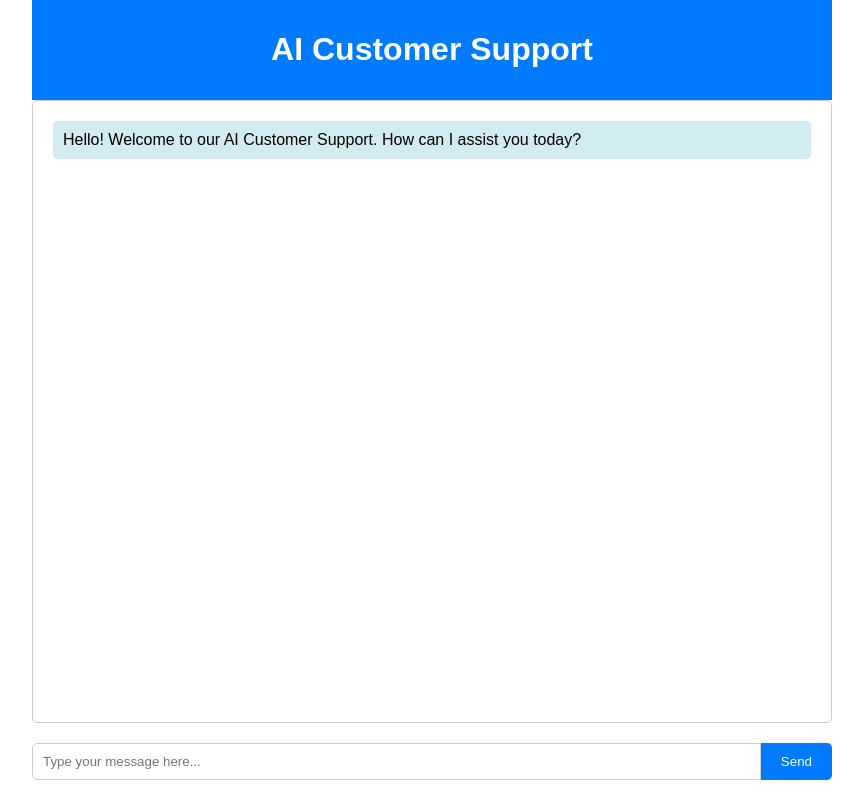
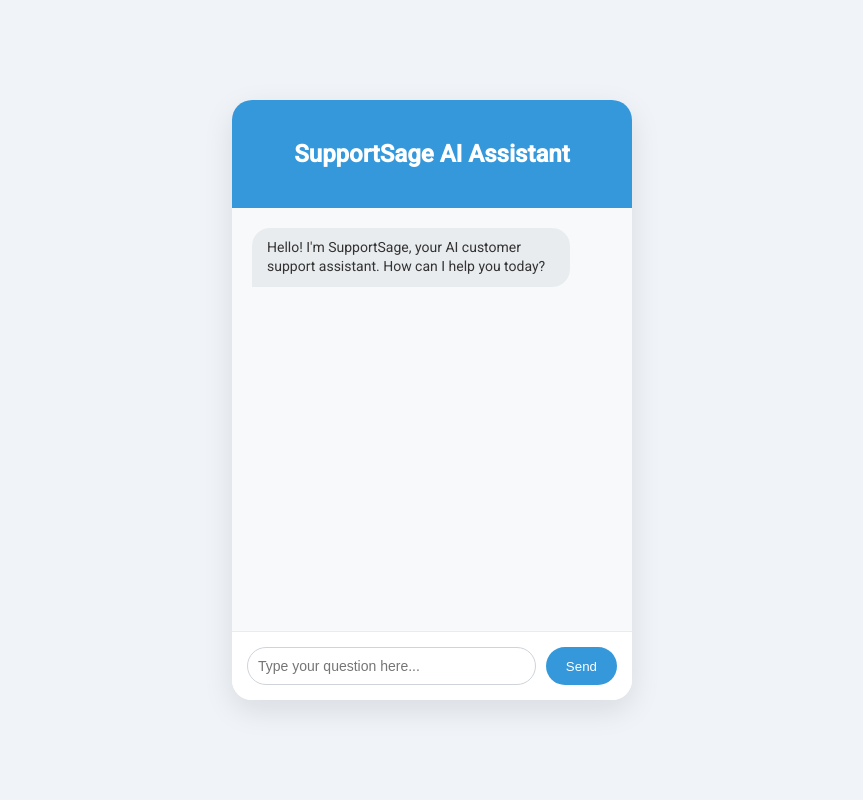
Before and after one commit to aadams2006/AI-customer-support, a plain HTML site: page index.html in a window 1280 px wide. Shown: the whole page, without its empty margins (208-1071 px from the left). Drawn offline with Linux system fonts and the light colour scheme.

Commit message:
Update index.html

```diff
--- a/index.html
+++ b/index.html
@@ -3,142 +3,181 @@
 <head>
     <meta charset="UTF-8">
     <meta name="viewport" content="width=device-width, initial-scale=1.0">
-    <title>AI Customer Support</title>
+    <title>SupportSage AI Assistant</title>
+    <link href="https://fonts.googleapis.com/css2?family=Roboto:wght@300;400;500&display=swap" rel="stylesheet">
     <style>
-        body, html {
-            font-family: Arial, sans-serif;
+        body {
+            font-family: 'Roboto', sans-serif;
+            background-color: #f0f4f8;
             margin: 0;
             padding: 0;
-            height: 100%;
+            display: flex;
+            justify-content: center;
+            align-items: center;
+            height: 100vh;
+            color: #333;
         }
-        .container {
+        .chat-container {
+            width: 400px;
+            height: 600px;
+            background-color: white;
+            border-radius: 20px;
+            box-shadow: 0 10px 30px rgba(0,0,0,0.1);
             display: flex;
             flex-direction: column;
-            height: 100%;
-            max-width: 800px;
-            margin: 0 auto;
+            overflow: hidden;
         }
-        header {
-            background-color: #007bff;
+        .chat-header {
+            background-color: #3498db;
             color: white;
-            padding: 10px 20px;
+            padding: 20px;
             text-align: center;
+            font-weight: 500;
         }
-        #chat-container {
+        .chat-messages {
             flex-grow: 1;
-            border: 1px solid #ccc;
-            border-radius: 5px;
             padding: 20px;
-            overflow-y: scroll;
-            margin-bottom: 20px;
+            overflow-y: auto;
+            background-color: #f8f9fa;
         }
-        .input-area {
+        .message {
+            margin-bottom: 15px;
+            padding: 10px 15px;
+            border-radius: 18px;
+            max-width: 80%;
+            line-height: 1.4;
+            position: relative;
+            font-size: 14px;
+        }
+        .user-message {
+            background-color: #3498db;
+            color: white;
+            align-self: flex-end;
+            margin-left: auto;
+            border-bottom-right-radius: 0;
+        }
+        .bot-message {
+            background-color: #e9ecef;
+            align-self: flex-start;
+            border-bottom-left-radius: 0;
+        }
+        .chat-input {
             display: flex;
-            margin-bottom: 20px;
+            padding: 15px;
+            background-color: white;
+            border-top: 1px solid #e9ecef;
         }
         #user-input {
             flex-grow: 1;
             padding: 10px;
-            border: 1px solid #ccc;
-            border-radius: 5px 0 0 5px;
+            border: 1px solid #ced4da;
+            border-radius: 20px;
+            font-size: 14px;
         }
-        #send-btn {
-            padding: 10px 20px;
-            background-color: #007bff;
+        #send-button {
+            background-color: #3498db;
             color: white;
             border: none;
-            border-radius: 0 5px 5px 0;
+            padding: 10px 20px;
+            margin-left: 10px;
+            border-radius: 20px;
             cursor: pointer;
+            font-weight: 500;
+            transition: background-color 0.3s;
         }
-        .message {
-            margin-bottom: 10px;
+        #send-button:hover {
+            background-color: #2980b9;
+        }
+        .typing-indicator {
             padding: 10px;
-            border-radius: 5px;
-        }
-        .user-message {
             background-color: #e9ecef;
-            text-align: right;
-        }
-        .ai-message {
-            background-color: #d1ecf1;
+            border-radius: 18px;
+            margin-bottom: 15px;
+            display: none;
+            font-size: 14px;
+            align-self: flex-start;
         }
     </style>
 </head>
 <body>
-    <div class="container">
-        <header>
-            <h1>AI Customer Support</h1>
-        </header>
-        <div id="chat-container"></div>
-        <div class="input-area">
-            <input type="text" id="user-input" placeholder="Type your message here...">
-            <button id="send-btn">Send</button>
+    <div class="chat-container">
+        <div class="chat-header">
+            <h2>SupportSage AI Assistant</h2>
+        </div>
+        <div class="chat-messages" id="chat-messages">
+            <div class="message bot-message">Hello! I'm SupportSage, your AI customer support assistant. How can I help you today?</div>
+        </div>
+        <div class="typing-indicator" id="typing-indicator">SupportSage is thinking...</div>
+        <div class="chat-input">
+            <input type="text" id="user-input" placeholder="Type your question here...">
+            <button id="send-button">Send</button>
         </div>
     </div>
 
     <script>
-        const chatContainer = document.getElementById('chat-container');
+        const chatMessages = document.getElementById('chat-messages');
         const userInput = document.getElementById('user-input');
-        const sendBtn = document.getElementById('send-btn');
+        const sendButton = document.getElementById('send-button');
+        const typingIndicator = document.getElementById('typing-indicator');
 
-        // Simulated AI responses
-        const aiResponses = [
-            "Hello! How can I assist you today?",
-            "I'm sorry to hear you're having trouble. Could you please provide more details about the issue?",
-            "Thank you for providing that information. Have you tried restarting the device?",
-            "I understand your frustration. Let me check our knowledge base for a solution.",
-            "Based on what you've described, it seems like this might be a known issue. We have a fix available.",
-            "Is there anything else I can help you with today?",
-            "I'm glad I could assist you. Don't hesitate to reach out if you have any more questions!"
-        ];
+        // Replace with your actual OpenAI API key
+        const OPENAI_API_KEY = 'your-api-key-here';
 
-        let conversationHistory = JSON.parse(localStorage.getItem('chatHistory')) || [];
-
-        function addMessage(sender, message) {
+        function addMessage(message, isUser) {
             const messageElement = document.createElement('div');
-            messageElement.className = `message ${sender.toLowerCase()}-message`;
+            messageElement.classList.add('message');
+            messageElement.classList.add(isUser ? 'user-message' : 'bot-message');
             messageElement.textContent = message;
-            chatContainer.appendChild(messageElement);
-            chatContainer.scrollTop = chatContainer.scrollHeight;
-
-            // Save to conversation history
-            conversationHistory.push({ sender, message });
-            localStorage.setItem('chatHistory', JSON.stringify(conversationHistory));
+            chatMessages.appendChild(messageElement);
+            chatMessages.scrollTop = chatMessages.scrollHeight;
         }
 
-        function getAIResponse() {
-            // In a real implementation, this would call an API
-            return aiResponses[Math.floor(Math.random() * aiResponses.length)];
+        async function getAIResponse(userMessage) {
+            const response = await fetch('https://api.openai.com/v1/chat/completions', {
+                method: 'POST',
+                headers: {
+                    'Content-Type': 'application/json',
+                    'Authorization': `Bearer ${OPENAI_API_KEY}`
+                },
+                body: JSON.stringify({
+                    model: "gpt-3.5-turbo",
+                    messages: [
+                        {role: "system", content: "You are SupportSage, a helpful and friendly AI customer support assistant."},
+                        {role: "user", content: userMessage}
+                    ],
+                    max_tokens: 150
+                })
+            });
+
+            const data = await response.json();
+            return data.choices[0].message.content.trim();
         }
 
-        function sendMessage() {
-            const message = userInput.value.trim();
-            if (message) {
-                addMessage('user', message);
+        async function handleUserInput() {
+            const userMessage = userInput.value.trim();
+            if (userMessage) {
+                addMessage(userMessage, true);
                 userInput.value = '';
+                typingIndicator.style.display = 'block';
 
-                // Simulate AI response delay
-                setTimeout(() => {
-                    const aiResponse = getAIResponse();
-                    addMessage('ai', aiResponse);
-                }, 1000);
+                try {
+                    const aiResponse = await getAIResponse(userMessage);
+                    typingIndicator.style.display = 'none';
+                    addMessage(aiResponse, false);
+                } catch (error) {
+                    console.error('Error:', error);
+                    typingIndicator.style.display = 'none';
+                    addMessage("I apologize, but I'm having trouble connecting at the moment. Please try again later.", false);
+                }
             }
         }
 
-        sendBtn.addEventListener('click', sendMessage);
+        sendButton.addEventListener('click', handleUserInput);
         userInput.addEventListener('keypress', (e) => {
             if (e.key === 'Enter') {
-                sendMessage();
+                handleUserInput();
             }
         });
-
-        // Load conversation history
-        conversationHistory.forEach(msg => addMessage(msg.sender, msg.message));
-
-        // Initial greeting if no history
-        if (conversationHistory.length === 0) {
-            addMessage('ai', "Hello! Welcome to our AI Customer Support. How can I assist you today?");
-        }
     </script>
 </body>
 </html>
```
